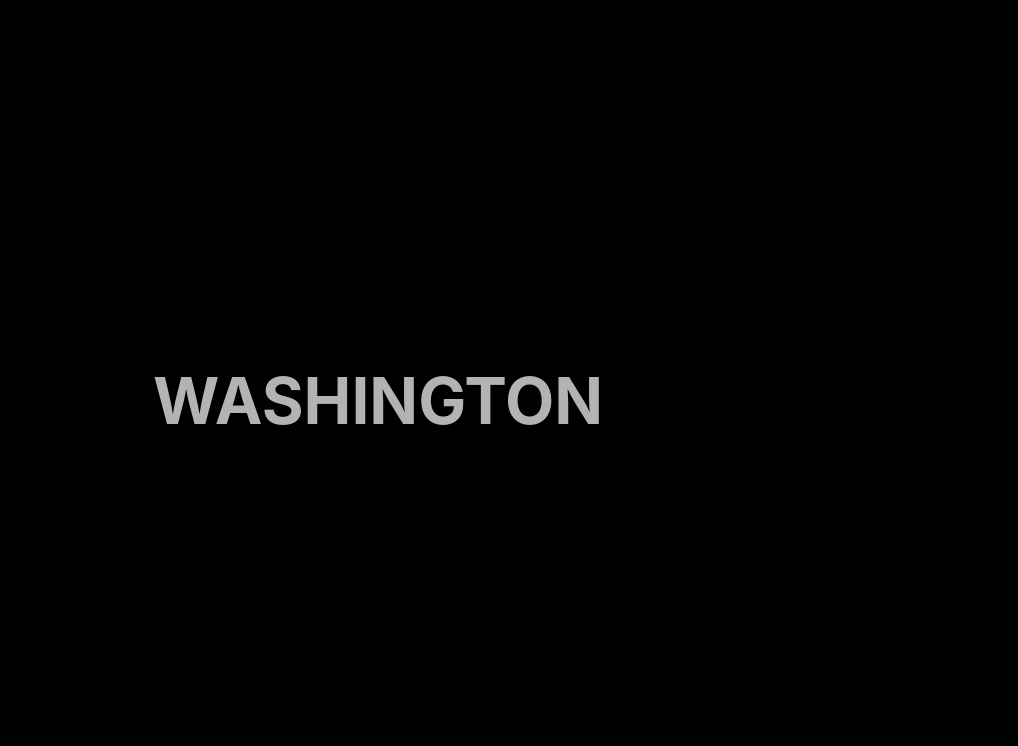
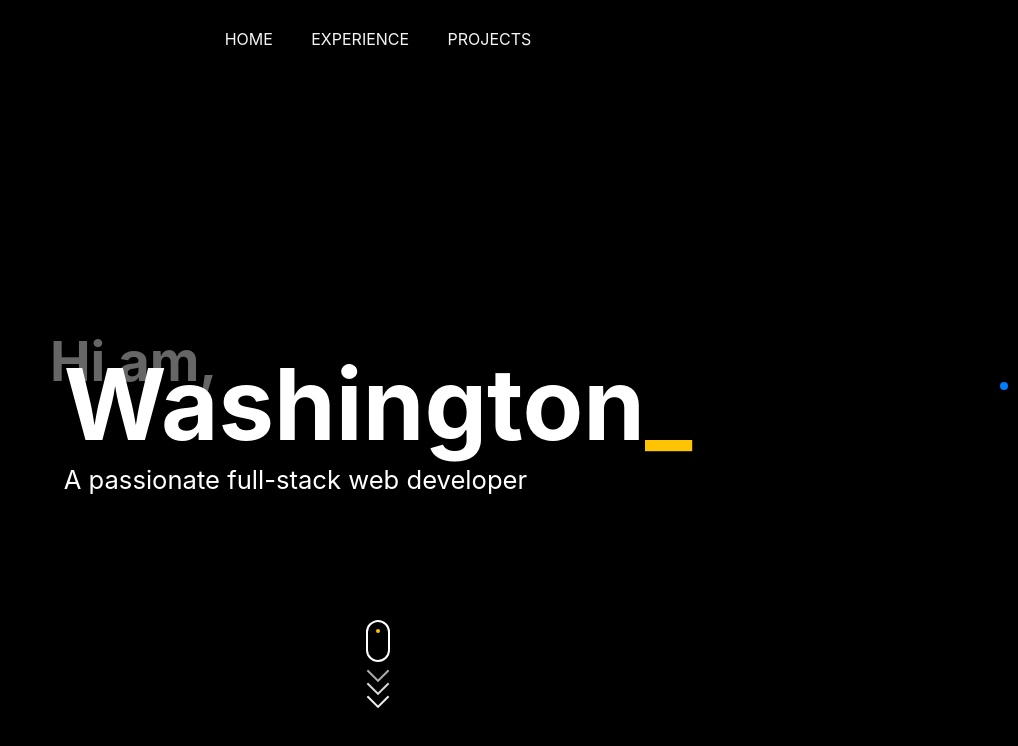
Before and after one commit to washington-shoji/personal-portfolio-nextjs-typescript, a Next.js app: page /hero in a window 1280 px wide. Shown: the top 746 px of the page, without its empty margins (262-1280 px from the left). Built offline with nearby package versions, Linux system fonts and the light colour scheme.

Commit message:
refactor(minor): Minor refactoring

```diff
--- a/pages/hero/index.tsx
+++ b/pages/hero/index.tsx
@@ -1,12 +1,14 @@
 import React from 'react';
 import styles from './Hero.module.scss';
+
+import HeroVerticalSwiper from '../../src/components/hero/hero-vertical-swiper/HeroVerticalSwiper';
+import { NavigationMenu } from '../../src/components/navigation-menu/NavigationMenu';
 
 export default function Hero(): JSX.Element {
 	return (
 		<div className={styles.container}>
-			<div className={styles.hero}>
-				<h1>Washington</h1>
-			</div>
+			<NavigationMenu />
+			<HeroVerticalSwiper />
 		</div>
 	);
 }
--- a/pages/index.tsx
+++ b/pages/index.tsx
@@ -2,7 +2,6 @@ import type { NextPage } from 'next';
 import Head from 'next/head';
 import { VideoHero } from '../src/components/video-hero/VideoHero';
 import styles from '../styles/Home.module.scss';
-import Hero from './hero';
 
 const FrontPage: NextPage = () => {
 	return (
--- a/src/resources-data/skill-data.ts
+++ b/src/resources-data/skill-data.ts
@@ -26,9 +26,9 @@ export const skillData: ISkill[] = [
 		skill: ['Git', 'GitHub', 'Postman', 'Auth0', 'Stripe'],
 	},
 
-	{
-		id: 5,
-		stack: 'Soft-skill',
-		skill: ['Problem-solving', 'Team-building', 'Time-management'],
-	},
+	// {
+	// 	id: 5,
+	// 	stack: 'Soft-skill',
+	// 	skill: ['Problem-solving', 'Team-building', 'Time-management'],
+	// },
 ];
```
